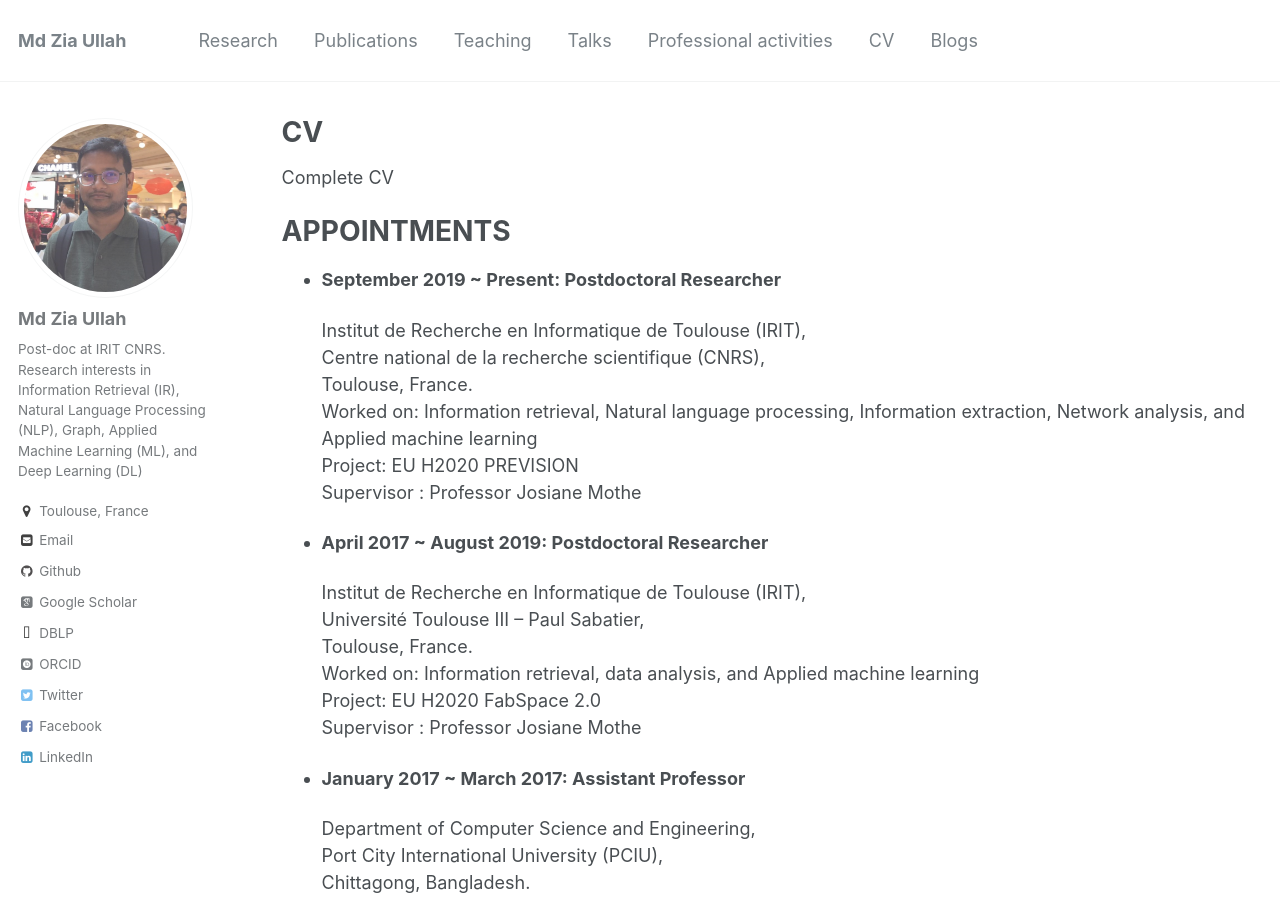
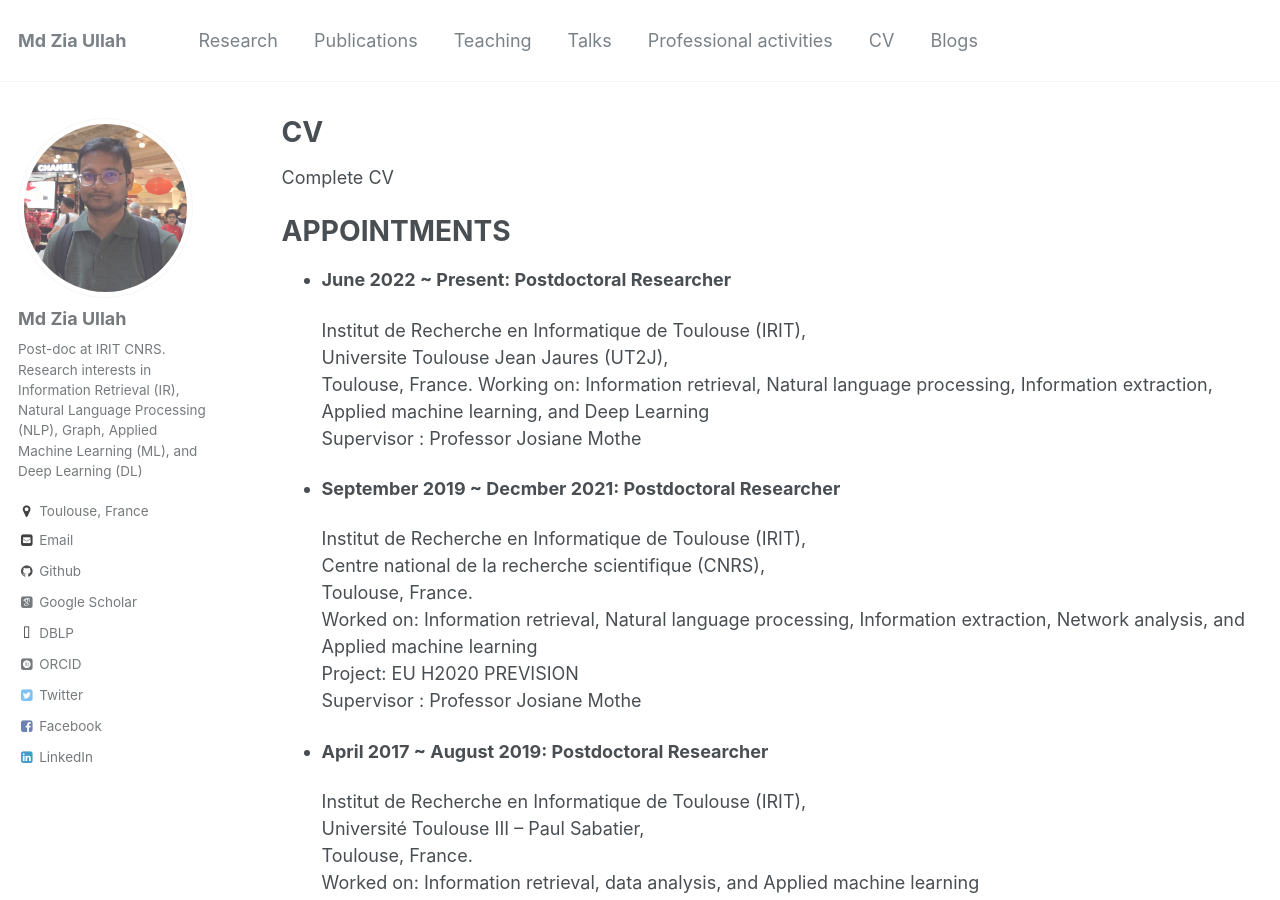
Before and after one commit to zuacubd/zuacubd.github.io, a Jekyll site: the page built from _pages/cv.md, in a window 1280 px wide and 900 px high. Built offline with Jekyll 4.4.1, drawn with Linux system fonts in a browser that asks for light colours; some web fonts are replaced; some of the changed text lies outside the part shown.

Commit message:
Update cv.md
Added an entry about current affiliation

```diff
--- a/_pages/cv.md
+++ b/_pages/cv.md
@@ -14,7 +14,15 @@ published: true
 
 APPOINTMENTS
 ===============
-* **September 2019 ~ Present: Postdoctoral Researcher**
+* **June 2022 ~ Present: Postdoctoral Researcher**
+
+    Institut de Recherche en Informatique de Toulouse (IRIT),
+    Universite Toulouse Jean Jaures (UT2J),
+    Toulouse, France.
+    Working on: Information retrieval, Natural language processing, Information extraction, Applied machine learning, and Deep Learning
+    Supervisor : Professor Josiane Mothe
+
+* **September 2019 ~ Decmber 2021: Postdoctoral Researcher**
 
     Institut de Recherche en Informatique de Toulouse (IRIT),
     Centre national de la recherche scientifique (CNRS),
```
Also changed, not shown: other parts of _pages/cv.md (+2 -2 lines).
